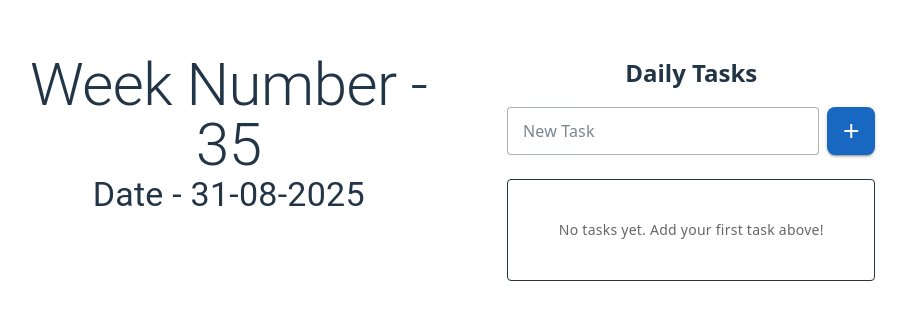
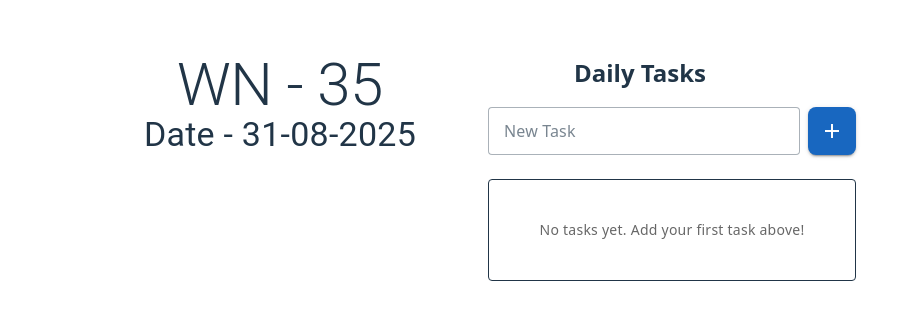
Before and after one commit to sachinkmohan/life-dashboard, a Vue app: page / in a window 1280 px wide. Shown: the part 224-544 px from the top of the page, without its empty margins (180-1087 px from the left). Built offline with nearby package versions, Linux system fonts and the light colour scheme.

Commit message:
Update index.html title and shorten week number label in WeekNumber component

```diff
--- a/index.html
+++ b/index.html
@@ -1,10 +1,10 @@
-<!doctype html>
+<!DOCTYPE html>
 <html lang="en">
   <head>
     <meta charset="UTF-8" />
     <link rel="icon" type="image/svg+xml" href="/vite.svg" />
     <meta name="viewport" content="width=device-width, initial-scale=1.0" />
-    <title>Vite + Vue + TS</title>
+    <title>Life Dashboard</title>
   </head>
   <body>
     <div id="app"></div>
--- a/src/components/WeekNumber.vue
+++ b/src/components/WeekNumber.vue
@@ -1,6 +1,6 @@
 <template>
   <div class="text-h2">
-    <p>Week Number - {{ currentWeekNumber }}</p>
+    <p>WN - {{ currentWeekNumber }}</p>
     <p class="text-h4">Date - {{ currentDate }}</p>
   </div>
 </template>
```
